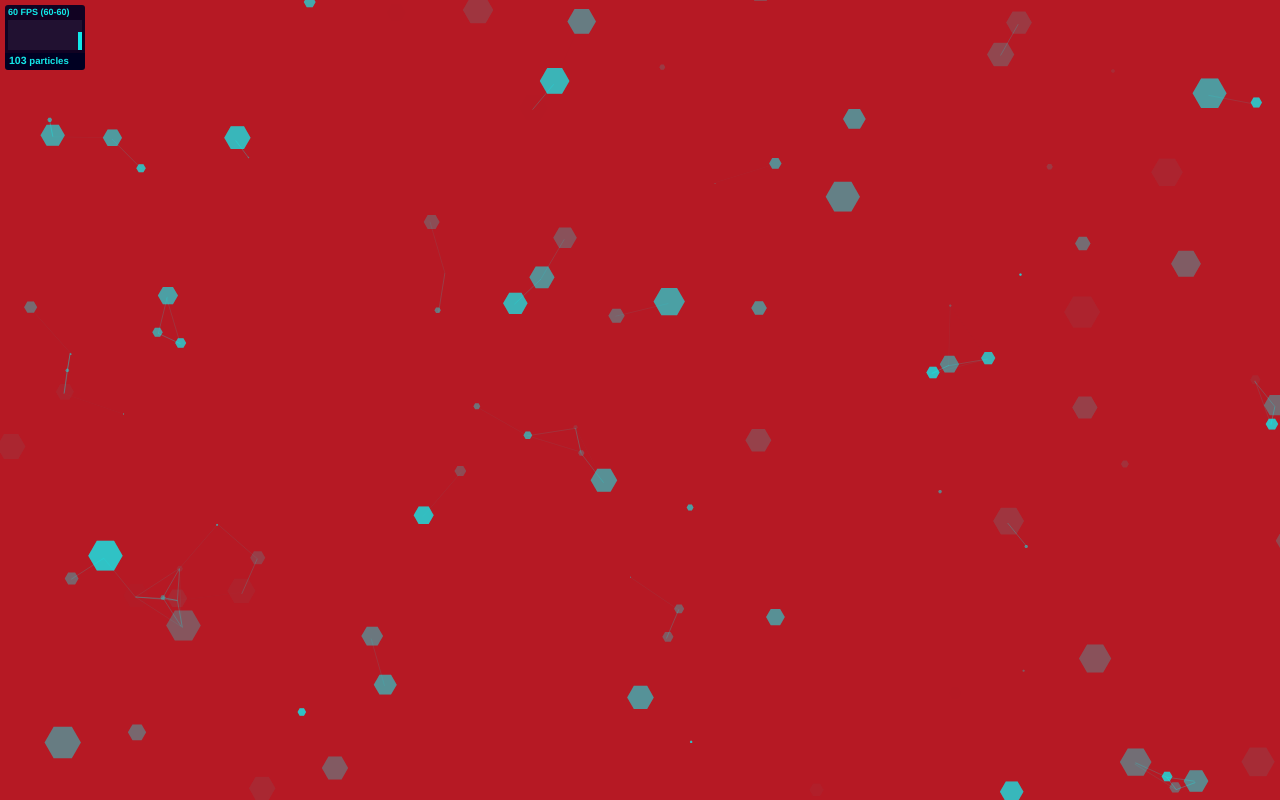
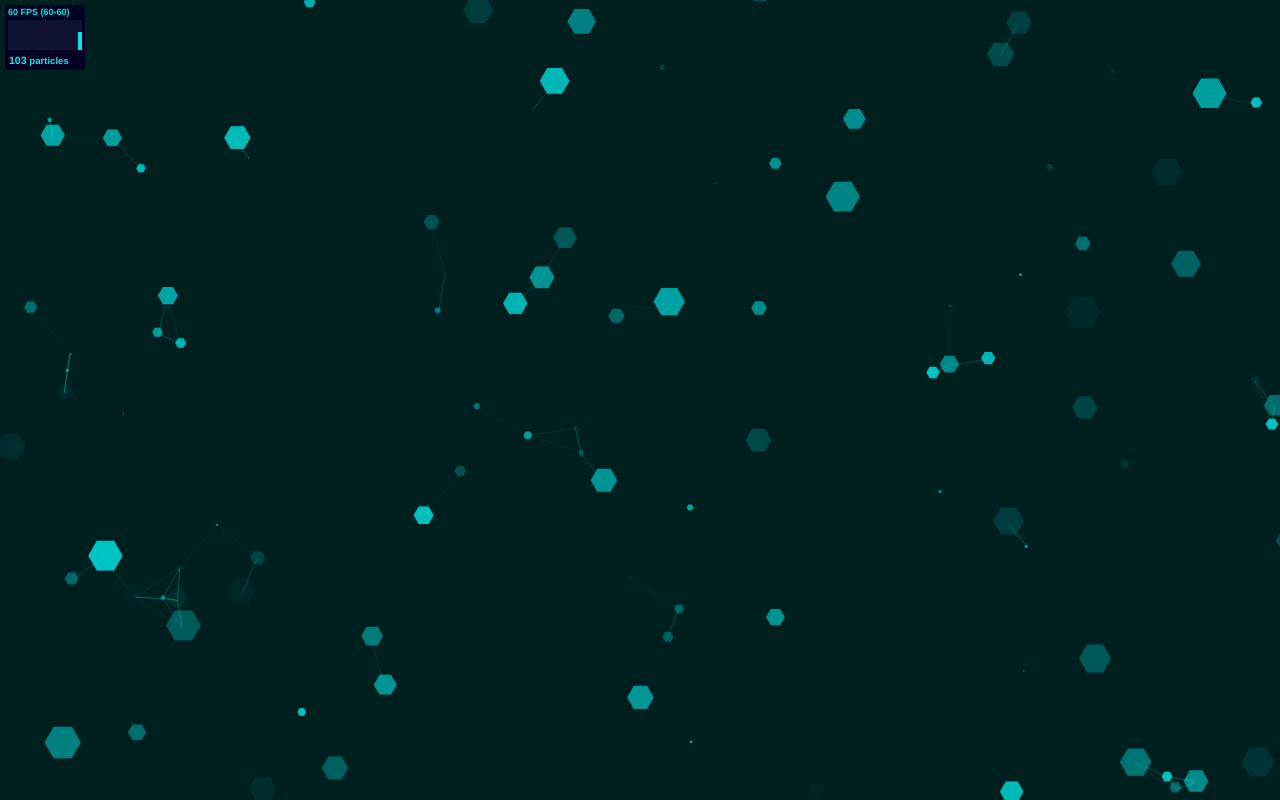
Before and after one commit to Minecraft-Chicken/TestParticles, a plain HTML site: page index.html in a window 1280 px wide. Drawn offline with Linux system fonts and the light colour scheme.

Commit message:
Update particle.css

```diff
--- a/particle.css
+++ b/particle.css
@@ -88,7 +88,7 @@ canvas{
 #particles-js{
   width: 100%;
   height: 100%;
-  background-color: #b61924;
+  background-color: #002020;
   background-image: url('');
   background-size: cover;
   background-position: 50% 50%;
```
